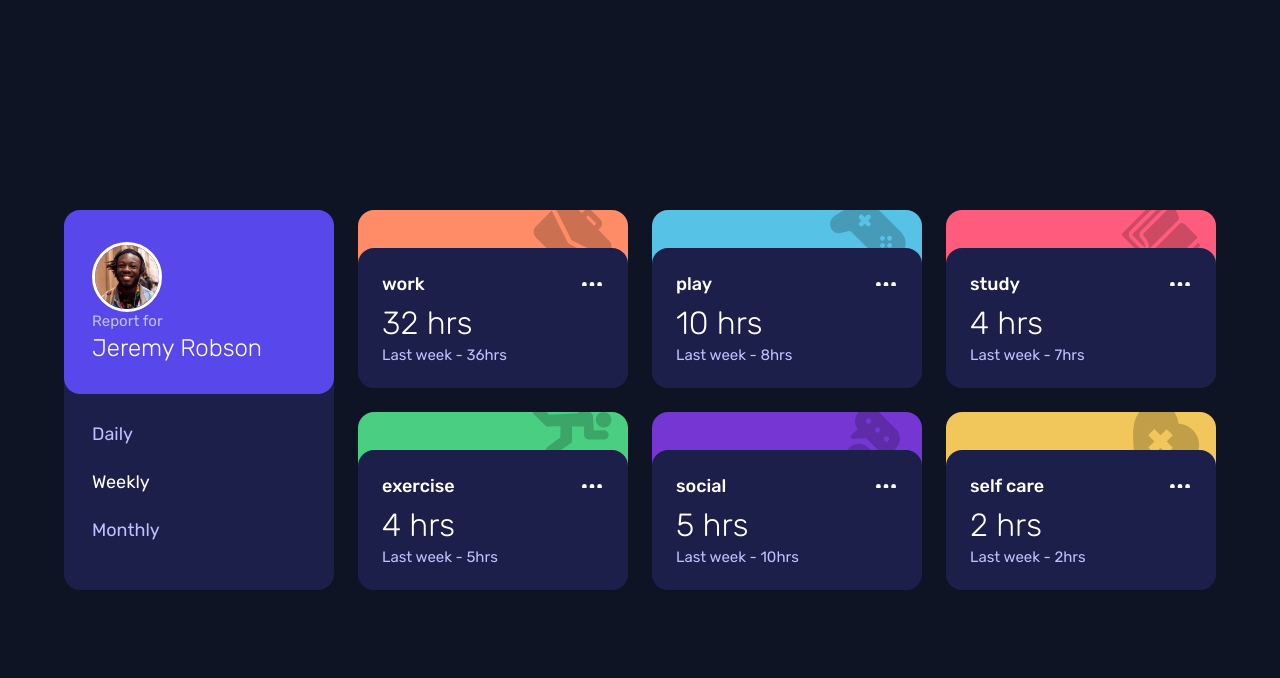
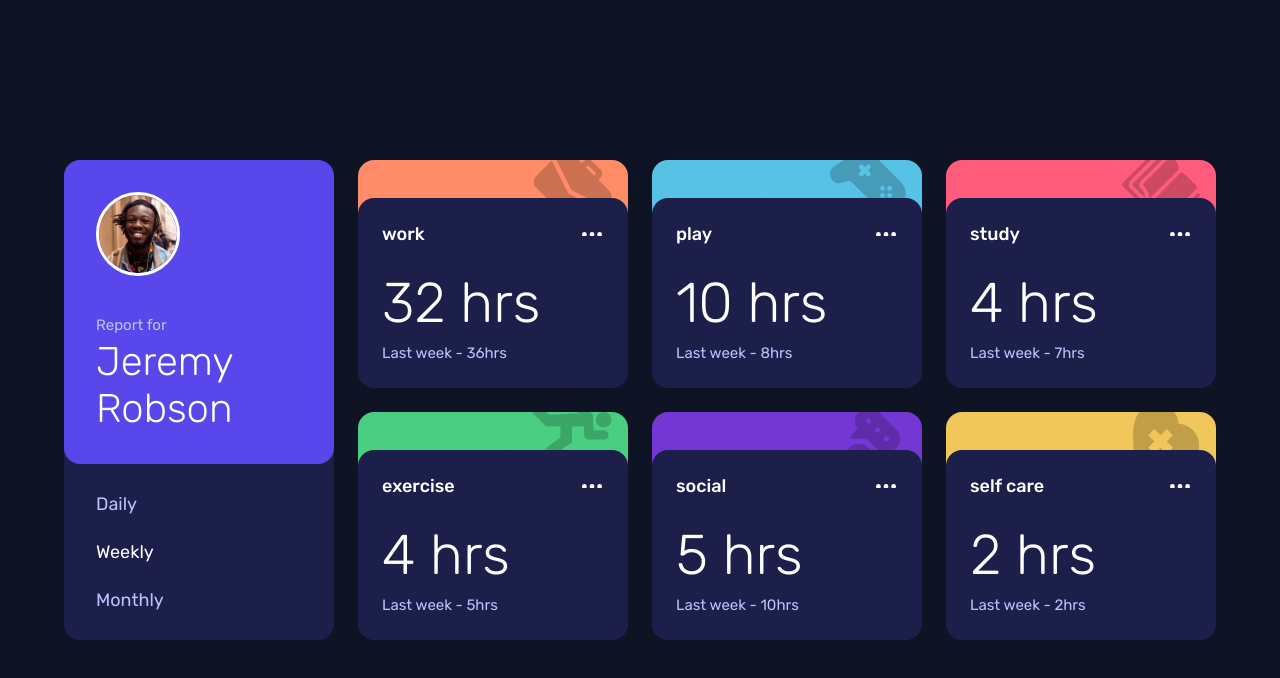
Before and after one commit to john-mirage/time-tracking-dashboard, a website built with Vite: page index.html in a window 1280 px wide. Built offline with nearby package versions, Linux system fonts and the light colour scheme.

Commit message:
feat: work on global responsive rules

```diff
--- a/src/styles/menu.css
+++ b/src/styles/menu.css
@@ -22,7 +22,7 @@
     max-width: 100%;
     width: 7rem;
     height: 7rem;
-    border-radius: 4.5rem;
+    border-radius: 50%;
     border: 0.3rem solid var(--color-white);
     margin-right: 1.6rem;
     margin-bottom: 1.6rem;
@@ -124,14 +124,29 @@
     .menu {
         grid-column: span 1 / span 1;
         grid-row: span 3 / span 3;
+        display: flex;
+        flex-direction: column;
     }
 
     .menu__user {
+        flex: 1 1 0;
         flex-direction: column;
         align-items: flex-start;
+        padding: 3.2rem;
+    }
+
+    .menu__avatar {
+        width: 8.4rem;
+        height: 8.4rem;
+        margin-bottom: 4rem;
+    }
+
+    .menu__name {
+        font-size: 4rem;
     }
 
     .menu__period {
+        flex: 0 0 auto;
         flex-direction: column;
         margin-top: 1.6rem;
         margin-bottom: 1.6rem;
@@ -145,7 +160,7 @@
     .menu__label {
         margin-top: auto;
         margin-bottom: auto;
-        margin-left: 2.8rem;
+        margin-left: 3.2rem;
     }
 }
 
--- a/src/styles/stat.css
+++ b/src/styles/stat.css
@@ -55,23 +55,19 @@
     display: flex;
     width: 100%;
     height: auto;
-    margin-bottom: 0.8rem;
 }
 
 .stat__row--top {
     flex-direction: row;
     justify-content: space-between;
     align-items: center;
+    margin-bottom: 0.8rem;
 }
 
 .stat__row--bottom {
     flex-direction: column;
     justify-content: flex-start;
     align-items: flex-start;
-}
-
-.stat__row:last-child {
-    margin-bottom: 0;
 }
 
 .stat__title {
@@ -126,3 +122,14 @@
         align-items: flex-start;
     }
 }
+
+@media screen and (min-width: 1158px) {
+    .stat__row--top {
+        margin-bottom: 2.4rem;
+    }
+
+    .stat__current {
+        font-size: 5.6rem;
+        margin-bottom: 0.8rem;
+    }
+}
```
